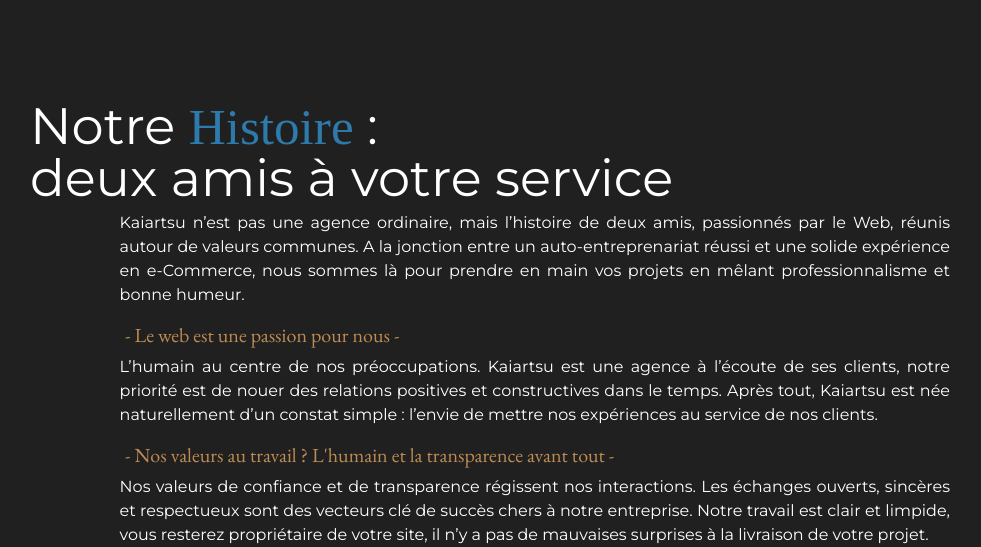
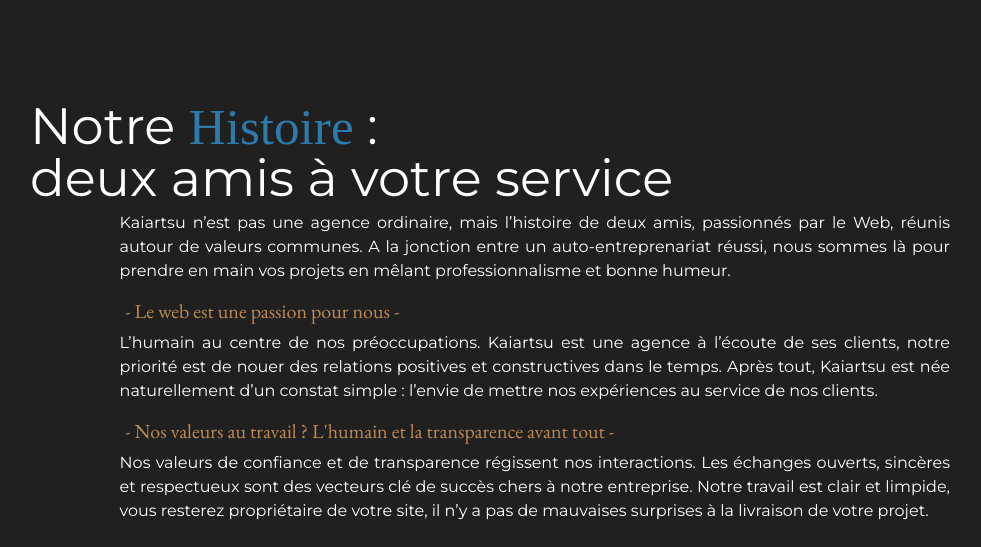
Before and after one commit to chromatyk/kaiartsuv2, a PHP site: page /agency.php in a window 1280 px wide. Shown: the part 920-1467 px from the top of the page, without its empty margins (245-1226 px from the left). Run offline with PHP 8.4, Linux system fonts and the light colour scheme; some web fonts are replaced.

Commit message:
Test agency

```diff
--- a/agency.php
+++ b/agency.php
@@ -67,7 +67,7 @@ include_once 'include/header.php';
                         <div class="col-10 offset-2">
                             <p>
                                 Kaiartsu n’est pas une agence ordinaire, mais l’histoire de deux amis, passionnés par le Web, réunis autour de valeurs communes.
-                                A la jonction entre un auto-entreprenariat réussi et une solide expérience en e-Commerce, nous sommes là pour prendre en main vos projets en mêlant professionnalisme et bonne humeur.
+                                A la jonction entre un auto-entreprenariat réussi, nous sommes là pour prendre en main vos projets en mêlant professionnalisme et bonne humeur.
                             </p>
                         </div>
                     </div>
```
